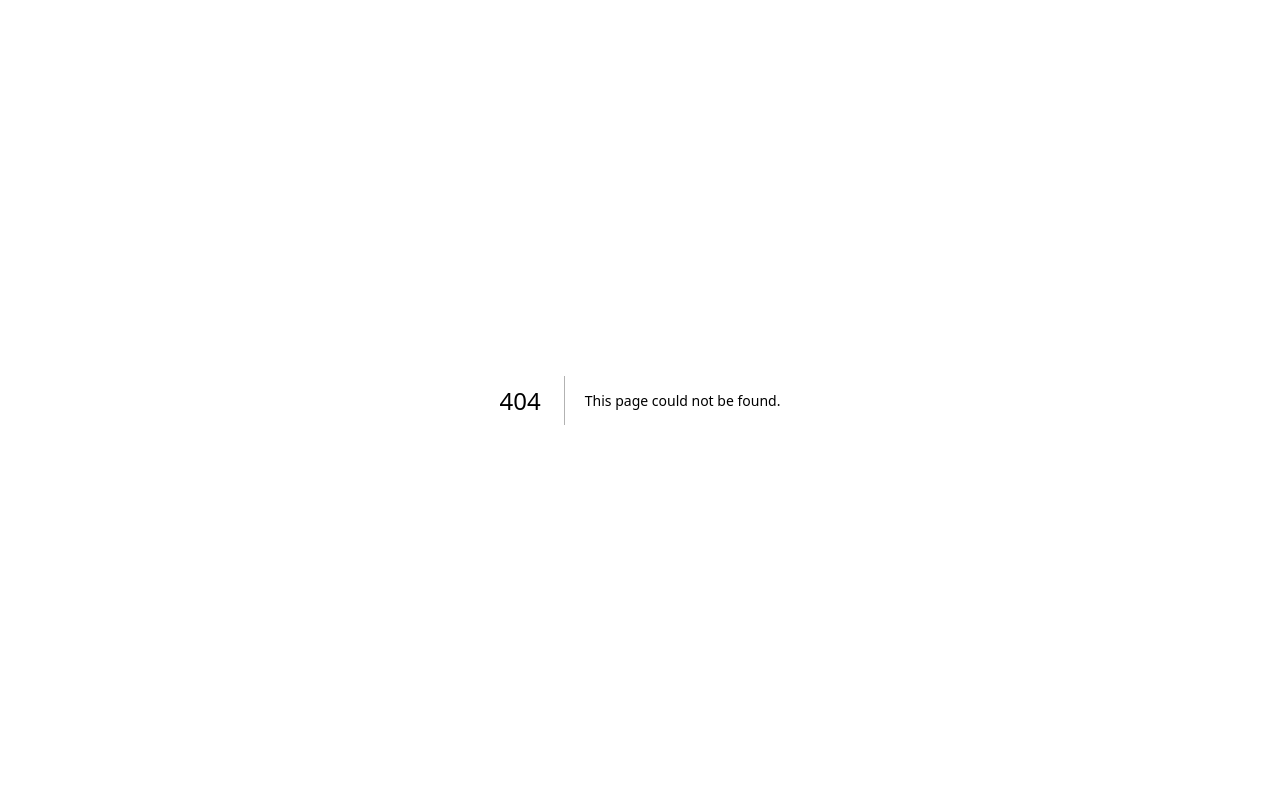
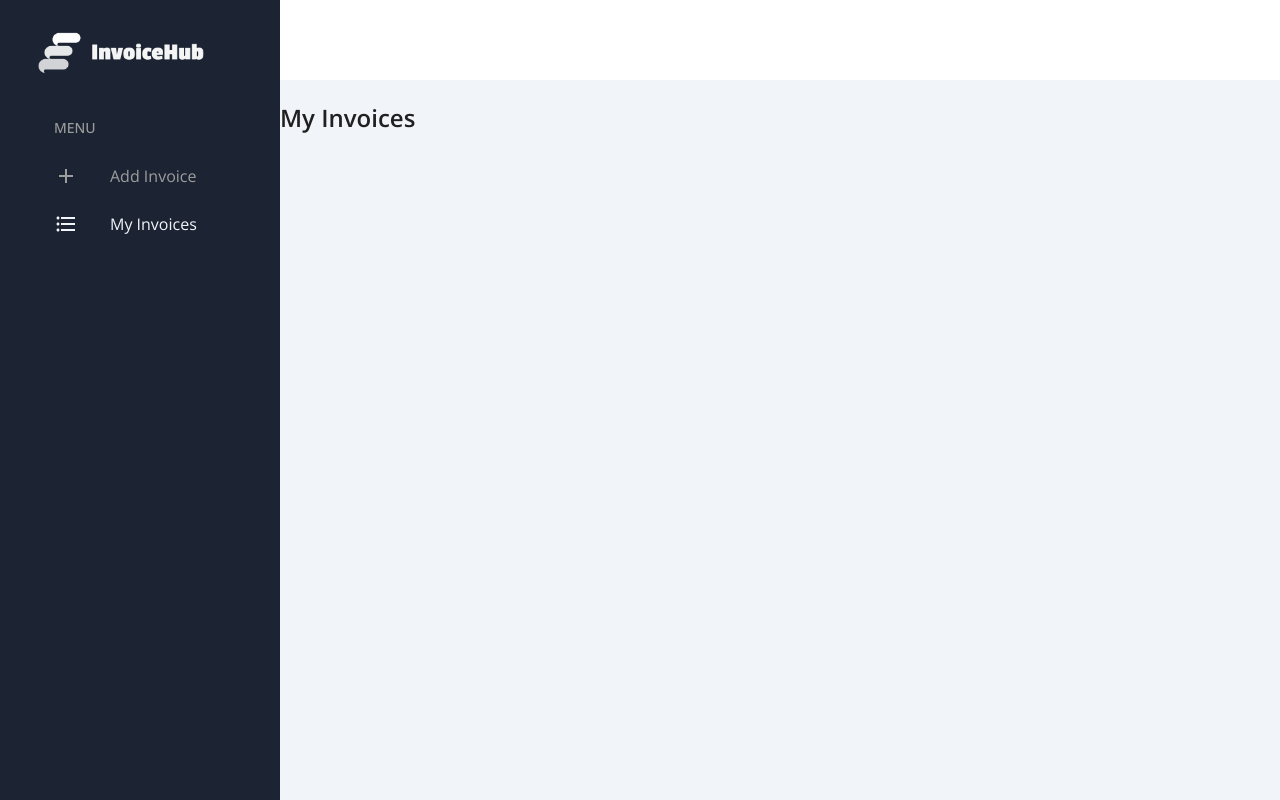
Before and after one commit to up2dul/nabitu-invoicehub, a Next.js app: page /invoices/list in a window 1280 px wide. Before the commit this address had no page. Built offline with nearby package versions, Linux system fonts and the light colour scheme; what @mui/material-nextjs would draw is missing.

Commit message:
feat: create temporary pages

```diff
--- /dev/null
+++ b/src/app/invoices/layout.tsx
@@ -0,0 +1,32 @@
+import { Sidebar } from "@/components/sidebar";
+import { Topbar } from "@/components/topbar";
+import { Box } from "@mui/material";
+
+export default function InvoicesLayout({
+  children,
+}: Readonly<{
+  children: React.ReactNode;
+}>) {
+  return (
+    <Box
+      component="main"
+      sx={{
+        bgcolor: "primary.light",
+        minHeight: "100vh",
+        maxWidth: "100vw",
+        overflowX: "hidden",
+      }}
+    >
+      <Sidebar />
+
+      <Topbar />
+
+      <Box
+        component="section"
+        sx={{ pt: "80px", pl: { xs: "90px", md: "280px" } }}
+      >
+        {children}
+      </Box>
+    </Box>
+  );
+}
--- /dev/null
+++ b/src/app/invoices/list/page.tsx
@@ -0,0 +1,11 @@
+export const metadata = {
+  title: "Invoices List",
+};
+
+export default function InvoicesListPage() {
+  return (
+    <>
+      <h1>My Invoices</h1>
+    </>
+  );
+}
```
Also changed, not shown: src/app/invoices/add/page.tsx (added, +11 -0 lines).
